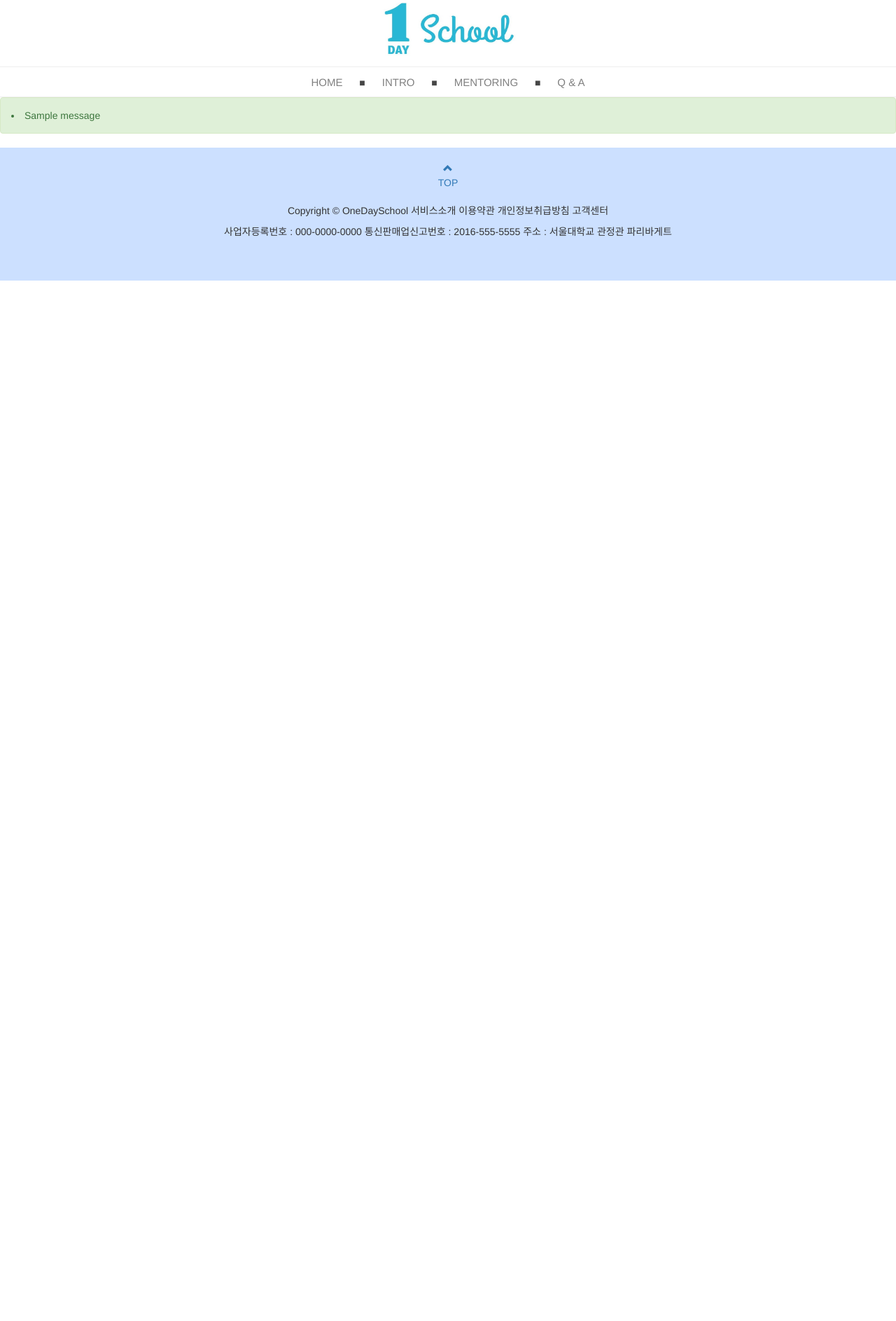
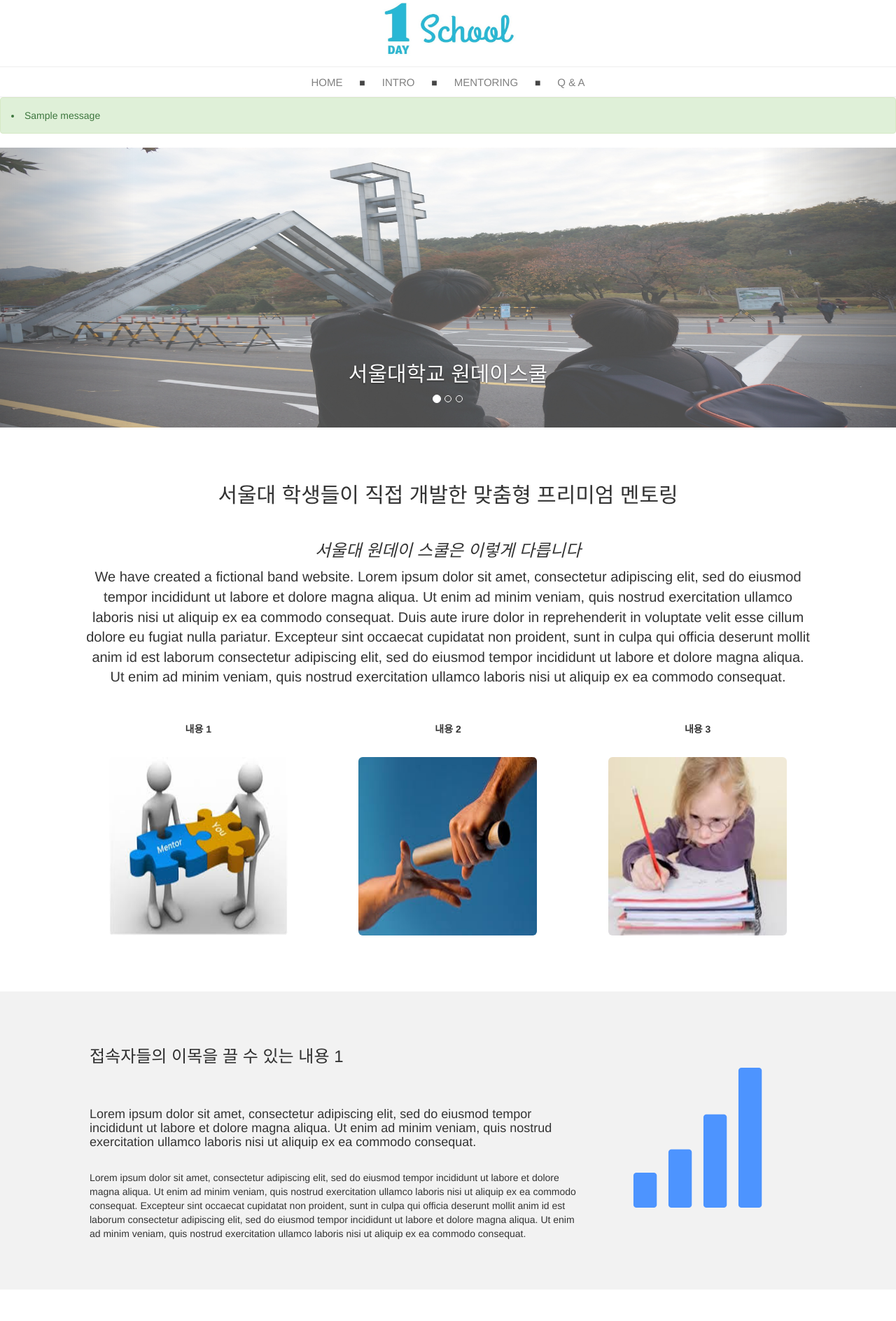
Before and after one commit to sarkmen/onedayschool, a Django app: page / in a window 1280 px wide. Shown: the part 32-1920 px from the top of the page at 70% size. Before the commit the page ends 433 px from the top, so only its background shows below. Run offline with Django 3.2, Linux system fonts and the light colour scheme; tables that the repository leaves empty hold one stand-in row (values such as "Sample post"); one stand-in notice (Sample message) is shown; some libraries are stand-ins or nearby versions.

Commit message:
index_updated

```diff
--- a/src/mentoring/templates/mentoring/index.html
+++ b/src/mentoring/templates/mentoring/index.html
@@ -1,225 +1,218 @@
+{% extends 'mentoring/base.html' %}
 {% load staticfiles %}
+{% load bootstrap3 %}
 
-<!DOCTYPE html>
-<html lang="en">
+{% block style %}
+<style>
+    #Homepage {
+      padding: 0 0 0 0;
+      width : 100%;
+      height : 2200px;
+    }
 
-<head>
-    <meta charset="utf-8">
-    <meta http-equiv="X-UA-Compatible" content="IE=edge">
-    <meta name="viewport" content="width=device-width, initial-scale=1">
-    <meta name="description" content="">
-    <meta name="author" content="">
-
-    <title>OneDaySchool</title>
-
-    <!-- Bootstrap Core CSS -->
-    <link rel="stylesheet" href="{% static 'bootstrap-3.3.6/css/bootstrap.min.css' %}" />
-
-    <!-- Custom CSS -->
-
-    <style>
-      .modal .modal-header, .modal h4, .modal .close {
-          background-color: #5cb85c;
-          color:white !important;
-          text-align: center;
-          font-size: 30px;
-      }
-      .modal .modal-footer {
-          background-color: #f9f9f9;
-      }
-      .modal-content-gray {
-        background-color: #eee;
-
-      .search-modal .modal-body {
-        padding: 10px;
-        text-align: center;
-      }
-      .modal-body .btn-sm {
-        padding: 5px 8px;
-        margin: 2px;
-      }
-
-      footer {
-        padding-top: 20px;
-        padding-bottom: 20px;
-        background-color : #cce6ff;
-      }
+    #myCarousel {
+      padding : 0 0 0 0;
+      width : 100%;
+      height : 400px;
+    }
 
 
-  </style>
+    #myCarousel .img-responsive {
+        height : 400px;
 
+        opacity: 0.7;
+    }
+    .carousel-caption {
+    margin-top:
+    opacity: 0.8;
+    }
 
-{% block style %}
-{% endblock %}
+    .carousel-inner {
+        background: white;
+        margin-top: 0px;
+        height: 400px;
+        width : 100%;
+    }
+    .item img {
+        height: 600px;
+        width:100%;
+    }
 
-    <!-- Font Awesome -->
-    <link rel="stylesheet" href="https://maxcdn.bootstrapcdn.com/font-awesome/4.5.0/css/font-awesome.min.css">
+    #intro_section_1 {
+      padding: 80px 120px;
+      width: 100%;
+      margin-right: auto;
+      margin-left: auto;
+      box-sizing: border-box;
+    }
 
-    <!-- HTML5 Shim and Respond.js IE8 support of HTML5 elements and media queries -->
-    <!-- WARNING: Respond.js doesn't work if you view the page via file:// -->
-    <!--[if lt IE 9]>
-        <script src="https://oss.maxcdn.com/libs/html5shiv/3.7.0/html5shiv.js"></script>
-        <script src="https://oss.maxcdn.com/libs/respond.js/1.4.2/respond.min.js"></script>
-    <![endif]-->
+    #intro_section_2 {
+    padding: 60px 50px;
 
-
-<script src="{% static 'jquery-1.12.0.js' %}"></script>
-
-<script>
-$(document).ready(function(){
-    $("#loginBtn").click(function(){
-        $("#loginModal").modal();
-    });
-});
-
-</script>
+    padding-right: 15px;
+    padding-left: 15px;
+    margin-right: auto;
+    margin-left: auto;
+}
 
 
 
-{% block headjs %}
+
+</style>
 {% endblock %}
-
-</head>
-
-<body>
-    <nav class="navbar" role="navigation" style="min-height:30px;margin-bottom: 0px;">
-        <div class="container">
-            <!-- Brand and toggle get grouped for better mobile display -->
-            <div class="navbar-header">
-                <button type="button" class="navbar-toggle" data-toggle="collapse" data-target="#bs-example-navbar-collapse-1" style="background-color: #cccccc">
-                    <span class="sr-only">Toggle navigation</span>
-                    <span class="icon-bar" style="background-color: black"></span>
-                    <span class="icon-bar" style="background-color: black"></span>
-                    <span class="icon-bar" style="background-color: black" ></span>
-                </button>
-                <!--<a class="navbar-brand" href="/">원데이스쿨</a>-->
-            </div>
-            <!-- Collect the nav links, forms, and other content for toggling -->
-            <div class="collapse navbar-collapse" style="text-align: right;" id="bs-example-navbar-collapse-1">
-
-                {% if user.is_authenticated %}
-                <ul class="nav navbar-nav navbar-right">
-                    <li class="dropdown">
-                        <a href="#" class="dropdown-toggle" data-toggle="dropdown">{{ user }} <b class="caret"></b></a>
-                        <ul class="dropdown-menu">
-                            {% if user.profile.is_mentor %}
-                            <li>
-                                <a href="{% url 'profile' %}" style="font-size: 12px;color : #737373;"><span class="glyphicon glyphicon-user"></span> 마이페이지</a>
-                            </li>
-                            <li>
-                                <a href="{% url 'logout' %}?next=/" style="font-size: 12px;color : #737373;"><span class="glyphicon glyphicon-log-out"></span> 로그아웃</a>
-                            </li>
-                            {% else %}
-                            <li>
-                                <a href="{% url 'profile' %}" style="font-size: 12px;color : #737373;"><span class="glyphicon glyphicon-user"></span> 마이페이지</a>
-                            </li>
-                            <li>
-                                <a href="{% url 'logout' %}?next=/" style="font-size: 12px;color : #737373;"><span class="glyphicon glyphicon-log-out"></span> 로그아웃</a>
-                            </li>
-                            {% endif %}
-                        </ul>
-                    </li>
-                </ul>
-                {% else %}
-                <ul class="nav navbar-nav navbar-right" id="test">
-                    <li>
-                         <a href="#" id="loginBtn" style="font-size: 12px;color : #737373;padding-top:5px;padding-bottom:5px;"><span class="glyphicon glyphicon-log-in"></span> 로그인</a>
-                    </li>
-                    <li>
-                        <a href="{% url 'signup_choice' %}" style="font-size: 12px;color : #737373;padding-top:5px;padding-bottom:5px;"><span class="glyphicon glyphicon-edit"></span> 회원가입</a>
-                    </li>
-                </ul>
-                {% endif %}
-
-            </div>
-            <!-- /.navbar-collapse -->
-        </div>
-        <!-- /.container -->
-    </nav>
-
-    <div class="logo_wrapper" style="">
-      <div id="logo_div">
-        <h1 style="text-align: center; margin:0 0 15px 0; "><a href="/"><img src='{% static 'img/nav_logo.jpg' %}' style="width: 200px; height: 80px;"/></a></h1>
-      </div>
-    </div>
-    <hr/>
-
-{% include 'mentoring/loginModal.html' %}
-
-      <style>
-      hr {
-        margin : 0 0 0 0;
-      }
-      #menu_bar {
-
-        height: 40px;
-        text-align: center;
-        opacity: 0.9;
-      }
-      #menu_bar #menu {
-        padding: 10px 20px 0 20px;
-        height: 50px;
-        display: inline-block;
-        font-size: 15px;
-        text-decoration: none;
-        color : #737373;
-      }
-      .affix {
-        top:-5px;
-        width:100%;
-        z-index: 1;
-
-      }
-      .affix + .logo_wrapper {
-      padding-top: 70px;
-      }
-      </style>
-      <nav class="navbar" data-spy="affix" data-offset-top="130" style="min-height: 40px;margin: 0 0 0 0;" >
-        <div id="menu_bar" style="background-color:white;float:center;text-align: center;" >
-          <a href="/"><div id="menu">HOME</div></a> ■
-          <a href="/intro"><div id="menu">INTRO</div></a> ■
-          <a href="#"><div id="menu">MENTORING</div></a> ■
-          <a href="#"><div id="menu">Q & A</div></a>
-        </div>
-      </nav>
-
-      <hr/>
-
-      {% include 'mentoring/loginModal.html' %}
-    </div>
-    {% if messages %}
-    <div class="messages">
-        {% for message in messages %}
-            <li class="alert alert-{{message.tags}}">
-                {{ message }}
-            </li>
-        {% endfor %}
-    </div>
-    {% endif %}
 
 
 {% block content %}
-{% endblock %}
 
 
-<footer class="text-center" style="clear:both;background-color: #cce0ff; padding: 20px 0 50px 0;">
-  <a class="up-arrow" href="/" data-toggle="tooltip" title="TO TOP" style="text-decoration: none;">
-    <span class="glyphicon glyphicon-chevron-up"></span><br>TOP
-  </a><br><br>
-  <p>Copyright &copy; OneDaySchool   서비스소개  이용약관   개인정보취급방침   고객센터</p>
-                <p>사업자등록번호 : 000-0000-0000 통신판매업신고번호 : 2016-555-5555 주소 : 서울대학교 관정관 파리바게트</p>
-</footer>
 
 
-<script src="{% static 'bootstrap-3.3.6/js/bootstrap.min.js' %}"></script>
 
 
-{% block script %}
+
+
+
+<div class="container" id="Homepage">
+    <div id="myCarousel" class="carousel slide" data-ride="carousel">
+
+      <div class="carousel-inner" role="listbox">
+
+        <!-- Indicators -->
+        <ol class="carousel-indicators">
+          <li data-target="#myCarousel" data-slide-to="0" class="active"></li>
+          <li data-target="#myCarousel" data-slide-to="1"></li>
+          <li data-target="#myCarousel" data-slide-to="2"></li>
+        </ol>
+
+
+
+        <div class="item active">
+          <img class="img-responsive first-slide" src="{% static 'img/maindoor.jpg' %}" alt="First slide">
+          <div class="container">
+            <div class="carousel-caption">
+              <h2>서울대학교 원데이스쿨</h2>
+            </div>
+          </div>
+        </div>
+
+        <div class="item">
+          <img class="img-responsive second-slide" src="{% static 'img/t-rounge.jpg' %}" alt="Second slide">
+          <div class="container">
+            <div class="carousel-caption">
+              <h2>좋은 사진 좀 추천해줘요..</h1>
+            </div>
+          </div>
+        </div>
+
+        <div class="item">
+          <img class="img-responsive third-slide" src="{% static 'img/1on1.jpg' %}" alt="Third slide">
+          <div class="container">
+            <div class="carousel-caption">
+              <h2>사진때문에 웹페이지가...</h1>
+            </div>
+          </div>
+        </div>
+        <!-- Left and right controls -->
+
+        <a class="left carousel-control" href="#myCarousel" role="button" data-slide="prev">
+          <!--<span class="glyphicon glyphicon-chevron-left" aria-hidden="true"></span>-->
+          <span class="sr-only">Previous</span>
+        </a>
+        <a class="right carousel-control" href="#myCarousel" role="button" data-slide="next">
+          <!--<span class="glyphicon glyphicon-chevron-right" aria-hidden="true"></span>-->
+          <span class="sr-only">Next</span>
+        </a>
+
+      </div>
+    </div>
+    <!-- /.carousel -->
+
+    <!-- Container (소개창 1 section) -->
+    <div id="intro_section_1" class="container text-center">
+      <h2 style="margin: 0 0 50px;">서울대 학생들이 직접 개발한 맞춤형 프리미엄 멘토링</h2>
+      <h3><em>서울대 원데이 스쿨은 이렇게 다릅니다</em></h3>
+      <p style="font-size: 20px; margin-bottom: 30px;">We have created a fictional band website. Lorem ipsum dolor sit amet, consectetur adipiscing elit, sed do eiusmod tempor incididunt ut labore et dolore magna aliqua. Ut enim ad minim veniam, quis nostrud exercitation ullamco laboris nisi ut aliquip ex ea commodo consequat. Duis aute irure dolor in reprehenderit in voluptate velit esse cillum dolore eu fugiat nulla pariatur. Excepteur sint occaecat cupidatat non proident, sunt in culpa qui officia deserunt mollit anim id est laborum consectetur adipiscing elit, sed do eiusmod tempor incididunt ut labore et dolore magna aliqua. Ut enim ad minim veniam, quis nostrud exercitation ullamco laboris nisi ut aliquip ex ea commodo consequat.</p>
+      <br>
+      <div class="row">
+        <div class="col-sm-4">
+          <p class="text-center"><strong>내용 1</strong></p><br>
+          <a href="#demo" data-toggle="collapse">
+            <img src='{% static 'img/mento_img1.jpg' %}' class="img-rounded person" alt="Random Name" width="255" height="255">
+          </a>
+          <div id="demo" class="collapse">
+            <br><p>상세설명 1</p>
+            <p>상세설명 2</p>
+            <p>상세설명 3</p>
+          </div>
+        </div>
+        <div class="col-sm-4">
+          <p class="text-center"><strong>내용 2</strong></p><br>
+          <a href="#demo2" data-toggle="collapse">
+            <img src='{% static 'img/mento_img2.jpg' %}' class="img-rounded person" alt="Random Name" width="255" height="255">
+          </a>
+          <div id="demo2" class="collapse">
+            <br><p>상세설명 1</p>
+            <p>상세설명 2</p>
+            <p>상세설명 3</p>
+          </div>
+        </div>
+        <div class="col-sm-4">
+          <p class="text-center"><strong>내용 3</strong></p><br>
+          <a href="#demo3" data-toggle="collapse">
+            <img src='{% static 'img/mento_img3.jpg' %}' class="img-rounded person" alt="Random Name" width="255" height="255">
+          </a>
+          <div id="demo3" class="collapse">
+            <br><p>상세설명 1</p>
+            <p>상세설명 2</p>
+            <p>상세설명 3</p>
+          </div>
+        </div>
+      </div>
+    </div>
+    <!-- /. 소개창 1 -->
+
+    <!-- Container (소개창 2 section) -->
+    <div id="intro_section_2" class="container-fluid" style="background-color: #f2f2f2;">
+      <div class="row">
+        <div class="col-sm-8" style="padding-left: 10%; float: left;">
+          <h3 style="color: #303030;font-weight: 400;margin-bottom: 30px;">접속자들의 이목을 끌 수 있는 내용 1</h3><br>
+          <h4>Lorem ipsum dolor sit amet, consectetur adipiscing elit, sed do eiusmod tempor incididunt ut labore et dolore magna aliqua. Ut enim ad minim veniam, quis nostrud exercitation ullamco laboris nisi ut aliquip ex ea commodo consequat.</h4><br>
+          <p>Lorem ipsum dolor sit amet, consectetur adipiscing elit, sed do eiusmod tempor incididunt ut labore et dolore magna aliqua. Ut enim ad minim veniam, quis nostrud exercitation ullamco laboris nisi ut aliquip ex ea commodo consequat. Excepteur sint occaecat cupidatat non proident, sunt in culpa qui officia deserunt mollit anim id est laborum consectetur adipiscing elit, sed do eiusmod tempor incididunt ut labore et dolore magna aliqua. Ut enim ad minim veniam, quis nostrud exercitation ullamco laboris nisi ut aliquip ex ea commodo consequat.</p>
+
+        </div>
+        <div class="col-sm-4" style="float: right;">
+          <span class="glyphicon glyphicon-signal logo" style="display:inline-block;color: #4d94ff;font-size: 200px; position: absolute;margin : 50px 0 0 20px;"></span>
+        </div>
+      </div>
+    </div>
+
+    <div class="container-fluid bg-grey" style="padding: 50px 0 70px 0; ">
+      <div class="row">
+        <div class="col-sm-4" style="height: 100%;float:left;">
+          <span class="glyphicon glyphicon-globe logo slideanim slide" style="color: #4d94ff;font-size: 200px;padding: 0 0 0 0; position: relative; margin : 20% 30% 30% 30%;"></span>
+        </div>
+        <div class="col-sm-8" style="padding-right: 10%;float: right;">
+          <h3>접속자들의 이목을 끌 수 있는 내용 2</h3><br>
+          <h4><strong>MISSION:</strong> Our mission lorem ipsum dolor sit amet, consectetur adipiscing elit, sed do eiusmod tempor incididunt ut labore et dolore magna aliqua. Ut enim ad minim veniam, quis nostrud exercitation ullamco laboris nisi ut aliquip ex ea commodo consequat.</h4><br>
+          <p><strong>VISION:</strong> Our vision Lorem ipsum dolor sit amet, consectetur adipiscing elit, sed do eiusmod tempor incididunt ut labore et dolore magna aliqua. Ut enim ad minim veniam, quis nostrud exercitation ullamco laboris nisi ut aliquip ex ea commodo consequat.
+          Lorem ipsum dolor sit amet, consectetur adipiscing elit, sed do eiusmod tempor incididunt ut labore et dolore magna aliqua. Ut enim ad minim veniam, quis nostrud exercitation ullamco laboris nisi ut aliquip ex ea commodo consequat.</p>
+
+
+        </div>
+      </div>
+    </div>
+    <!-- /. 소개창 2 -->
+
+<div style="float: center;"><br><h4 style="text-align: center;">당신이 고민하는 동안 이미 100명 이상의 학생들이 서울대 원데이 스쿨의 효과를 체험했습니다!</h4><h1 style="text-align: center;"><a href="{% url 'mentoring_new' %}"><button class="btn btn-default btn-lg" style="margin-right: 20px; font-size: 15px;">프로그램 정보 보기</button></a><a href="{% url 'mentoring_new' %}"><button class="btn btn-info btn-lg" style="margin-left: 20px;font-size: 15px;">멘토링 신청</button></a></h1></div>
+
+
+
+
+<div class="footer">
+    <div class="container">
+        <p class="text-muted"></p>
+        <!--<a class="btn btn-xs btn-primary" style="margin:auto;" href="{% url 'mentoring_new' %}">멘토링 등록하기</a>-->
+    </div>
+</div>
+
 {% endblock %}
-
-{% block js %}
-{% endblock %}
-
-</body>
-
-</html>
```
